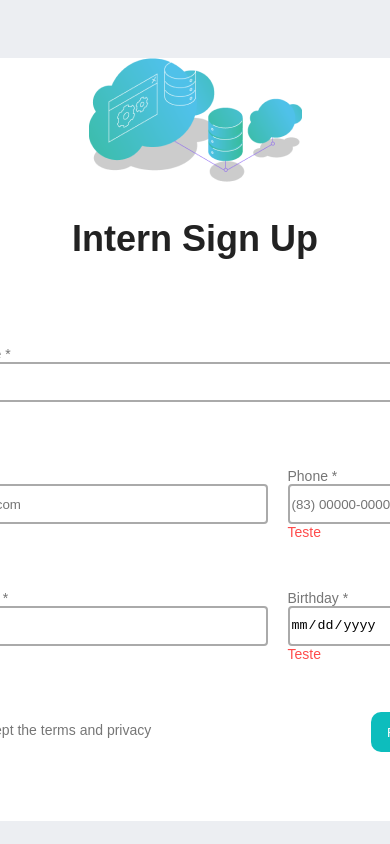
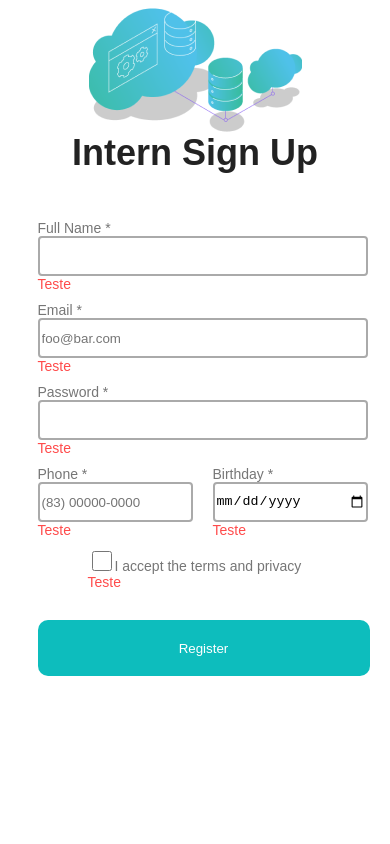
Before and after one commit to LeonardoLuisKlein/desafio-compass2, a Vue app: page / in a window 390 px wide. Shown: the top 844 px of the page. Built offline with nearby package versions, Linux system fonts and the light colour scheme.

Commit message:
Feat: Finishing the html and css with responsive layout

```diff
--- a/src/App.vue
+++ b/src/App.vue
@@ -42,4 +42,24 @@ section{
   margin-top: 50px;
 }
 
+@media screen and (max-width: 600px) {
+body {
+    background: #FFFFFF;
+    display: flex;
+    justify-content: center;
+    align-items: center;
+    font-family: "Nunito", Arial, Helvetica, sans-serif;
+    color: #222222;
+}
+
+section{
+  margin-top: 0px;
+  display: flex;
+  left: 16px;
+  right: 16px;
+  top: 16px;
+  bottom: 16px;
+}
+}
+
 </style>
--- a/src/components/Input.vue
+++ b/src/components/Input.vue
@@ -1,44 +1,44 @@
 <template>
     <div>
         <form>
-            <div>
+            <div class="order0">
                 <label for="fullname">Full Name *</label>
                 <input type="text" id="fullname" class="form-input-name" required>
                 <small>Teste</small>
             </div>
 
-            <div>
+            <div class="order1">
                 <label for="email">Email *</label>
                 <input type="email" id="email" class="form-input-email" placeholder="foo@bar.com" required>
                 <small>Teste</small>
             </div>
 
-            <div class="form-pb">
+            <div class="form-pb order3">
                 <label for="phone">Phone *</label>
                 <input type="tel" id="phone" class="form-input-phone" placeholder="(83) 00000-0000" required>
                 <small>Teste</small>
             </div>
 
-            <div>
+            <div class="order2">
                 <label for="password">Password *</label>
                 <input type="password" id="password" class="form-input-password" required>
                 <small>Teste</small>
             </div>
 
-            <div class="form-pb">
+            <div class="form-pb order4">
                 <label for="birthday">Birthday *</label>
                 <input type="date" id="birthday" class="form-input-birthday" value="yyyy/MM/dd" required>
                 <small>Teste</small>
             </div>
 
-            <div class="Down">
-                <div>
+
+                <div class="order5">
                     <label><input type="checkbox" required class="form-input-inputbutton">I accept the terms and privacy</label>
                     <small>Teste</small>
                 </div>
-
+                <div class="order6">
                 <input type="submit" value="Register" class="form-input-button" id="button">
-            </div>
+                </div>
         </form>
     </div>
 </template>
@@ -153,11 +153,6 @@
     margin-top: 50px
 }
 
-.Down{
-    display: flex;
-    align-items: space-between;
-    justify-content: space-between;
-}
 
 small {
 display: flex;
@@ -168,4 +163,95 @@ font-size: 14px;
 line-height: 16px;
 color: #FF4B4B;
 }
+
+@media screen and (max-width: 600px) {
+
+  label{
+    font-family: "Nunito", Arial, Helvetica, sans-serif;
+    display: flex;
+    align-items: flex-end;
+    color: #767676;
+    font-style: normal;
+    font-weight: 400;
+    font-size: 14px;
+    margin-top: 10px;
+  }
+
+.form-input-name, .form-input-email, .form-input-password{
+box-sizing: border-box;
+width: 330px;
+height: 40px;
+left: 36px;
+top: 482px;
+background: #FFFFFF;
+border: 2px solid #AAAAAA;
+border-radius: 4px;
+}
+
+.form-input-phone, .form-input-birthday{
+box-sizing: border-box;
+width: 155px;
+height: 40px;
+left: 36px;
+top: 482px;
+background: #FFFFFF;
+border: 2px solid #AAAAAA;
+border-radius: 4px;
+}
+
+.form-input-button{
+display: flex;
+flex-direction: row;
+justify-content: center;
+align-items: center;
+padding: 0px 12px;
+gap: 6px;
+width: 332px;
+height: 56px;
+left: 36px;
+top: 690px;
+background: #0DBDBD;
+border-radius: 10px;
+margin-top: 70px;
+margin-left: 100px;
+}
+
+    .order0{
+        order:0;
+        margin-left: 100px;
+    }
+
+    .order1{
+        order:1;
+        margin-left: 100px;
+    }
+
+    .order2{
+        order:2;
+        margin-left: 100px;
+    }
+
+    .order3{
+        order:3;
+        margin-left: 100px;
+    }
+
+    .order4{
+        order: 4;
+        margin-left: 20px;
+    }
+
+    .order5{
+        order:5;
+        margin-left: 150px;
+    }
+
+    .order6{
+        order:6;
+        margin-top: -40px;
+    }
+
+
+
+}
 </style>
--- a/src/views/HomeView.vue
+++ b/src/views/HomeView.vue
@@ -33,4 +33,16 @@ img{
     justify-content: center;
     margin: auto
     }
+
+@media screen and (max-width: 600px) {
+h1{
+    margin-top: auto;
+    margin-left: auto;
+}
+
+img{
+    margin-top: auto;
+    margin-left: auto;
+}
+}
 </style>
```
